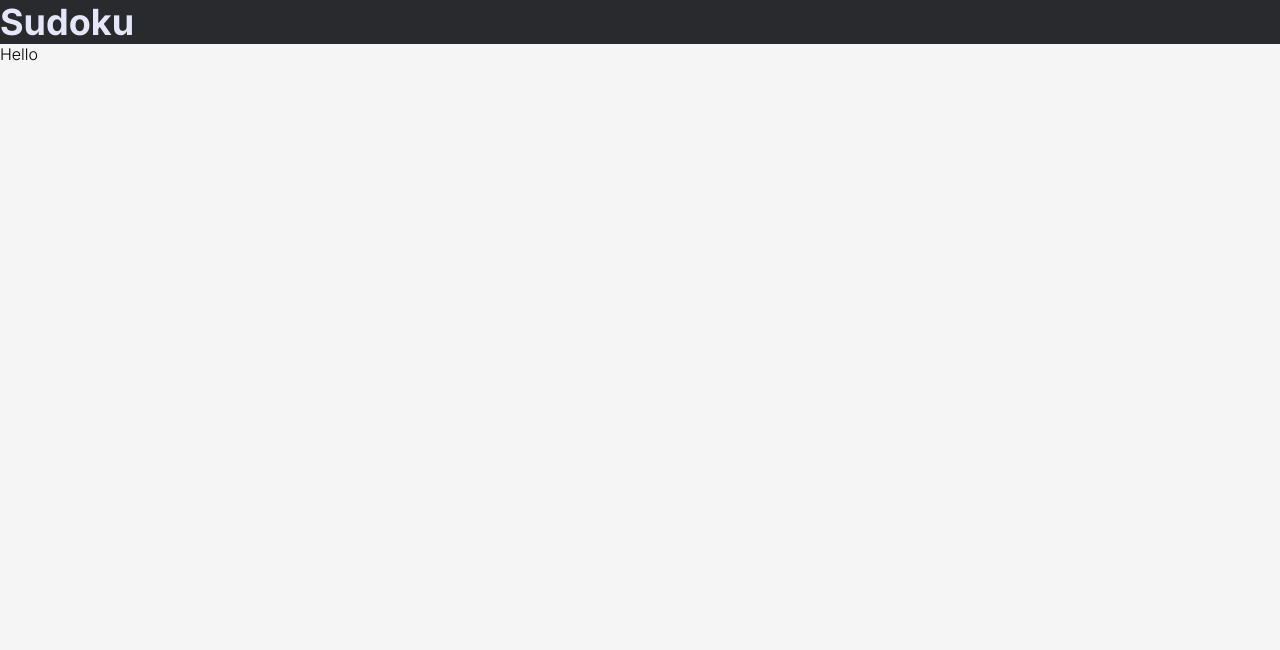
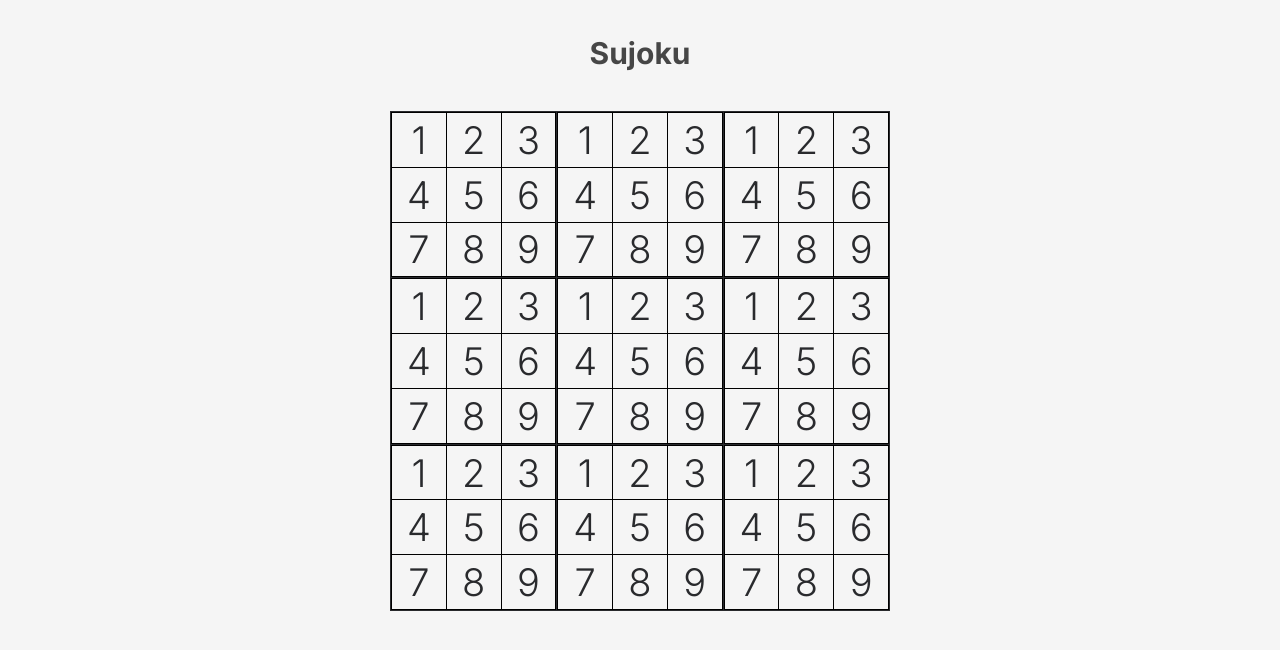
Before and after one commit to mklaso/sudoku-solver, a website: page index.html in a window 1280 px wide. Drawn offline with Linux system fonts and the light colour scheme.

Commit message:
completed grid and cell styling.

```diff
--- a/index.html
+++ b/index.html
@@ -3,7 +3,7 @@
   <head>
     <meta charset="UTF-8" />
     <meta name="viewport" content="width=device-width, initial-scale=1.0" />
-    <title>Sudoku Game & Solver</title>
+    <title>Sujoku</title>
     <link rel="stylesheet" href="css/style.css" />
     <link
       href="https://fonts.googleapis.com/css2?family=Inter:wght@200;300;400;500;600;700&display=swap"
@@ -11,8 +11,117 @@
     />
   </head>
 
-  <body>
-    <h1 class="heading--1">Sudoku</h1>
-    <p>Hello</p>
+  <body class="container">
+    <h1 class="heading--1">Sujoku</h1>
+    <div class="sudoku-grid">
+      <div class="inner-grid-cell">
+        <div class="cell cell-1">1</div>
+        <div class="cell cell-2">2</div>
+        <div class="cell cell-3">3</div>
+        <div class="cell cell-4">4</div>
+        <div class="cell cell-5">5</div>
+        <div class="cell cell-6">6</div>
+        <div class="cell cell-7">7</div>
+        <div class="cell cell-8">8</div>
+        <div class="cell cell-9">9</div>
+      </div>
+      <div class="inner-grid-cell">
+        <div class="cell cell-1">1</div>
+        <div class="cell cell-2">2</div>
+        <div class="cell cell-3">3</div>
+        <div class="cell cell-4">4</div>
+        <div class="cell cell-5">5</div>
+        <div class="cell cell-6">6</div>
+        <div class="cell cell-7">7</div>
+        <div class="cell cell-8">8</div>
+        <div class="cell cell-9">9</div>
+      </div>
+      <div class="inner-grid-cell">
+        <div class="cell cell-1">1</div>
+        <div class="cell cell-2">2</div>
+        <div class="cell cell-3">3</div>
+        <div class="cell cell-4">4</div>
+        <div class="cell cell-5">5</div>
+        <div class="cell cell-6">6</div>
+        <div class="cell cell-7">7</div>
+        <div class="cell cell-8">8</div>
+        <div class="cell cell-9">9</div>
+      </div>
+      <div class="inner-grid-cell">
+        <div class="cell cell-1">1</div>
+        <div class="cell cell-2">2</div>
+        <div class="cell cell-3">3</div>
+        <div class="cell cell-4">4</div>
+        <div class="cell cell-5">5</div>
+        <div class="cell cell-6">6</div>
+        <div class="cell cell-7">7</div>
+        <div class="cell cell-8">8</div>
+        <div class="cell cell-9">9</div>
+      </div>
+      <div class="inner-grid-cell">
+        <div class="cell cell-1">1</div>
+        <div class="cell cell-2">2</div>
+        <div class="cell cell-3">3</div>
+        <div class="cell cell-4">4</div>
+        <div class="cell cell-5">5</div>
+        <div class="cell cell-6">6</div>
+        <div class="cell cell-7">7</div>
+        <div class="cell cell-8">8</div>
+        <div class="cell cell-9">9</div>
+      </div>
+      <div class="inner-grid-cell">
+        <div class="cell cell-1">1</div>
+        <div class="cell cell-2">2</div>
+        <div class="cell cell-3">3</div>
+        <div class="cell cell-4">4</div>
+        <div class="cell cell-5">5</div>
+        <div class="cell cell-6">6</div>
+        <div class="cell cell-7">7</div>
+        <div class="cell cell-8">8</div>
+        <div class="cell cell-9">9</div>
+      </div>
+      <div class="inner-grid-cell">
+        <div class="cell cell-1">1</div>
+        <div class="cell cell-2">2</div>
+        <div class="cell cell-3">3</div>
+        <div class="cell cell-4">4</div>
+        <div class="cell cell-5">5</div>
+        <div class="cell cell-6">6</div>
+        <div class="cell cell-7">7</div>
+        <div class="cell cell-8">8</div>
+        <div class="cell cell-9">9</div>
+      </div>
+      <div class="inner-grid-cell">
+        <div class="cell cell-1">1</div>
+        <div class="cell cell-2">2</div>
+        <div class="cell cell-3">3</div>
+        <div class="cell cell-4">4</div>
+        <div class="cell cell-5">5</div>
+        <div class="cell cell-6">6</div>
+        <div class="cell cell-7">7</div>
+        <div class="cell cell-8">8</div>
+        <div class="cell cell-9">9</div>
+      </div>
+      <div class="inner-grid-cell">
+        <div class="cell cell-1">1</div>
+        <div class="cell cell-2">2</div>
+        <div class="cell cell-3">3</div>
+        <div class="cell cell-4">4</div>
+        <div class="cell cell-5">5</div>
+        <div class="cell cell-6">6</div>
+        <div class="cell cell-7">7</div>
+        <div class="cell cell-8">8</div>
+        <div class="cell cell-9">9</div>
+      </div>
+      <!-- <div class="inner-cell-grid"></div>
+      <div class="inner-cell-grid"></div>
+      <div class="inner-cell-grid"></div>
+      <div class="inner-cell-grid"></div>
+      <div class="inner-cell-grid"></div>
+      <div class="inner-cell-grid"></div>
+      <div class="inner-cell-grid"></div> -->
+    </div>
+
+    <div class="features-container"></div>
   </body>
 </html>
--- a/sass/_base.scss
+++ b/sass/_base.scss
@@ -19,3 +19,26 @@ body {
   background-color: $color-almost-black;
   color: lavender;
 }
+
+.container {
+  background-color: whitesmoke;
+  display: flex;
+  align-items: center;
+  flex-direction: column;
+  justify-content: center;
+  transform: translateY(3rem);
+}
+// .container {
+//   display: grid;
+//   grid-template-rows: 100vh repeat(5, min-content);
+//   //   grid-template-columns:
+//   //     [sidebar-start] 6rem [sidebar-end full-start] minmax(6rem, 1fr)
+//   //     [content-start] repeat(8, [col-start] minmax(min-content, 14rem) [col-end])
+//   //     [content-end] minmax(6rem, 1fr) [full-end];
+
+//   //without initial sidebar column
+//   grid-template-columns:
+//     [full-start] minmax(6rem, 1fr)
+//     [content-start] repeat(8, [col-start] minmax(min-content, 14rem) [col-end])
+//     [content-end] minmax(6rem, 1fr) [full-end];
+// }
--- a/sass/_components.scss
+++ b/sass/_components.scss
@@ -0,0 +1,32 @@
+.sudoku-grid {
+  background-color: $color-almost-black;
+  height: 50rem;
+  width: 50rem;
+  display: grid;
+  grid-template-rows: repeat(3, 1fr);
+  grid-template-columns: repeat(3, 1fr);
+  grid-gap: 1px;
+  padding: 1px;
+}
+
+.inner-grid-cell {
+  background-color: black;
+  height: 100%;
+  width: 100%;
+  display: grid;
+  grid-template-rows: repeat(3, 1fr);
+  grid-template-columns: repeat(3, 1fr);
+  grid-gap: 1px;
+  padding: 1px;
+}
+
+.cell {
+  color: $color-almost-black;
+  background-color: whitesmoke;
+  font-size: 3.8rem;
+  height: 100%;
+  display: flex;
+  align-items: center;
+  justify-content: center;
+  width: 100%;
+}
--- a/sass/_typography.scss
+++ b/sass/_typography.scss
@@ -6,7 +6,9 @@ body {
 }
 
 .heading--1 {
-  font-size: 3.6rem;
-  color: lavender;
-  background-color: $color-almost-black;
+  font-size: 3rem;
+  text-align: center;
+  color: grayscale($color: #000202b7);
+  margin-bottom: 4rem;
+  margin-top: 0.5rem;
 }
```
Also changed, not shown: css/style.css.
